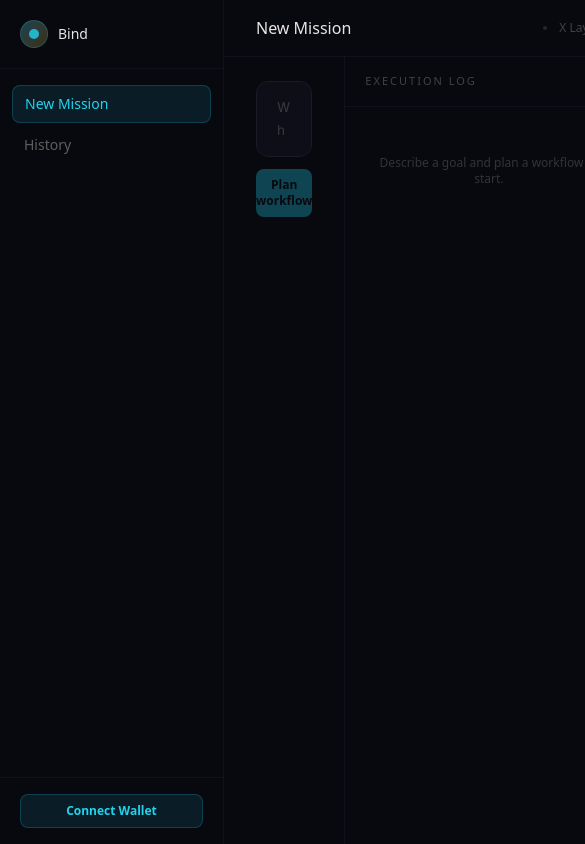
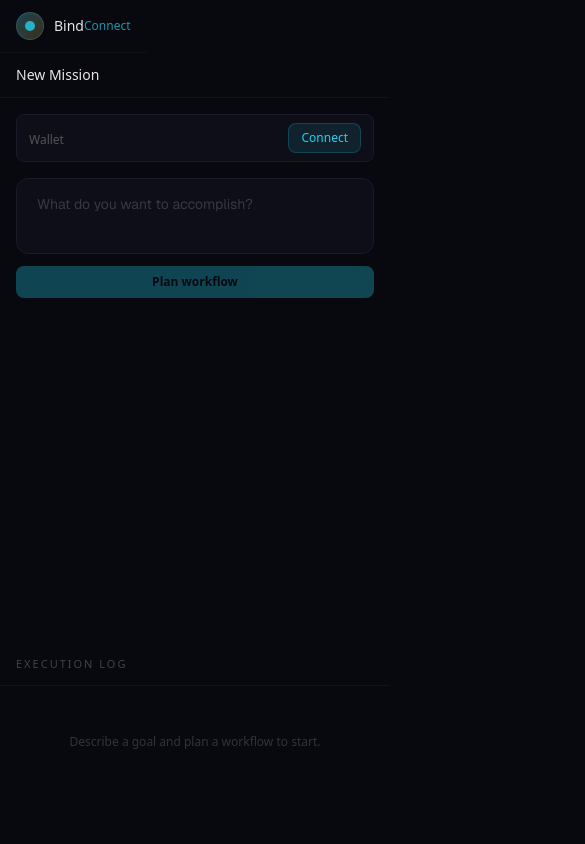
Before and after one commit to jenzylove/bind-frontend, a Next.js app: page /mission in a window 390 px wide. Shown: the top 844 px of the page, 585 px wide, since content can reach past the window. Built offline with nearby package versions, Linux system fonts and the light colour scheme; a web font is replaced by a local one.

Commit message:
fix: mobile responsive — sidebar collapses, log stacks below

```diff
--- a/src/app/mission/page.tsx
+++ b/src/app/mission/page.tsx
@@ -201,18 +201,26 @@ export default function MissionPage() {
   };
 
   return (
-    <div className="min-h-[100dvh] bg-navy flex">
-      {/* sidebar */}
-      <aside className="w-56 border-r border-navy-border/50 flex flex-col shrink-0">
-        <div className="px-5 py-5 border-b border-navy-border/50">
+    <div className="min-h-[100dvh] bg-navy flex flex-col md:flex-row">
+      {/* sidebar — collapses on mobile */}
+      <aside className="w-full md:w-56 md:border-r border-navy-border/50 flex md:flex-col shrink-0">
+        <div className="flex md:flex-col items-center md:items-stretch justify-between md:justify-start px-4 md:px-5 py-3 md:py-5 border-b md:border-b border-navy-border/50">
           <div className="flex items-center gap-2.5">
             <div className="w-7 h-7 rounded-full bg-gradient-to-br from-cyan/30 to-amber-400/20 border border-cyan/20 flex items-center justify-center">
               <div className="w-2.5 h-2.5 rounded-full bg-cyan/80" />
             </div>
             <span className="text-sm font-medium text-ivory">Bind</span>
           </div>
+          <div className="flex md:hidden items-center gap-2">
+            {address ? (
+              <span className="text-[10px] font-mono text-cyan/60">{address.slice(0, 6)}</span>
+            ) : null}
+            <button onClick={address ? disconnect : connect} className="text-xs text-cyan/70 hover:text-cyan">
+              {address ? "Disconnect" : "Connect"}
+            </button>
+          </div>
         </div>
-        <nav className="flex-1 px-3 py-4 space-y-1">
+        <nav className="hidden md:block flex-1 px-3 py-4 space-y-1">
           <button
             onClick={() => setShowHistory(false)}
             className="w-full text-left px-3 py-2 rounded-lg text-sm bg-cyan/10 text-cyan border border-cyan/20"
@@ -226,7 +234,7 @@ export default function MissionPage() {
             History {history.length > 0 && `(${history.length})`}
           </button>
         </nav>
-        <div className="px-5 py-4 border-t border-navy-border/50">
+        <div className="hidden md:block px-5 py-4 border-t border-navy-border/50">
           {address ? (
             <div className="space-y-1">
               <div className="flex items-center justify-between text-xs">
@@ -253,22 +261,21 @@ export default function MissionPage() {
         </div>
       </aside>
 
-      <main className="flex-1 flex flex-col">
-        <header className="px-8 py-4 border-b border-navy-border/50 flex items-center justify-between">
-          <h1 className="text-base font-medium text-ivory">{showHistory ? "Mission History" : "New Mission"}</h1>
-          <div className="flex items-center gap-3 text-xs text-ivory-muted/40">
-            {address && <span className="text-cyan/60 font-mono">{address.slice(0, 6)}...</span>}
-            <span className="w-1 h-1 rounded-full bg-ivory-muted/20" />
-            <span>X Layer</span>
+      <main className="flex-1 flex flex-col min-h-0">
+        <header className="px-4 md:px-8 py-3 md:py-4 border-b border-navy-border/50 flex items-center justify-between">
+          <h1 className="text-sm md:text-base font-medium text-ivory">{showHistory ? "Mission History" : "New Mission"}</h1>
+          <div className="flex items-center gap-2 md:gap-3 text-xs text-ivory-muted/40">
+            {address && <span className="hidden md:inline text-cyan/60 font-mono">{address.slice(0, 6)}...</span>}
+            <span className="hidden md:inline">X Layer</span>
           </div>
         </header>
 
         {showHistory ? (
-          <div className="flex-1 px-8 py-6 overflow-y-auto">
+          <div className="flex-1 px-4 md:px-8 py-4 md:py-6 overflow-y-auto">
             {history.length === 0 ? (
               <p className="text-sm text-ivory-muted/30 text-center pt-16">No missions yet.</p>
             ) : (
-              <div className="space-y-2 max-w-lg">
+              <div className="space-y-2 max-w-lg mx-auto md:mx-0">
                 {history.map((m) => (
                   <div key={m.id} className="bg-navy-light border border-navy-border rounded-lg px-4 py-3">
                     <div className="flex items-center justify-between">
@@ -288,8 +295,23 @@ export default function MissionPage() {
             )}
           </div>
         ) : (
-          <div className="flex-1 flex">
-            <div className="flex-1 px-8 py-6 overflow-y-auto">
+          <div className="flex-1 flex flex-col md:flex-row min-h-0">
+            <div className="flex-1 px-4 md:px-8 py-4 md:py-6 overflow-y-auto">
+              {/* mobile wallet strip */}
+              <div className="md:hidden flex items-center justify-between mb-4 px-3 py-2 bg-navy-light border border-navy-border rounded-lg">
+                <div>
+                  <span className="text-xs text-ivory-muted/50">Wallet</span>
+                  {address ? (
+                    <p className="text-xs font-mono text-cyan">{balance ? `${balance} USDT` : "—"}</p>
+                  ) : null}
+                </div>
+                {!address && (
+                  <button onClick={connect} className="text-xs py-1.5 px-3 rounded-lg bg-cyan/10 border border-cyan/20 text-cyan">
+                    {isConnecting ? "..." : "Connect"}
+                  </button>
+                )}
+              </div>
+
               {/* goal input */}
               <div className="bg-navy-light border border-navy-border rounded-xl px-5 py-3.5 transition-colors focus-within:border-cyan/30">
                 <textarea
@@ -432,9 +454,9 @@ export default function MissionPage() {
               </AnimatePresence>
             </div>
 
-            {/* execution log */}
-            <aside className="w-72 border-l border-navy-border/50 flex flex-col">
-              <div className="px-5 py-4 border-b border-navy-border/50">
+            {/* execution log — full width on mobile, sidebar on desktop */}
+            <aside className="w-full md:w-72 md:border-l border-navy-border/50 flex flex-col min-h-[200px] md:min-h-0">
+              <div className="px-4 md:px-5 py-3 md:py-4 border-b border-navy-border/50">
                 <p className="text-[11px] tracking-[2px] uppercase text-ivory-muted/40">Execution log</p>
               </div>
               <div className="flex-1 overflow-y-auto px-5 py-4 space-y-3">
```
